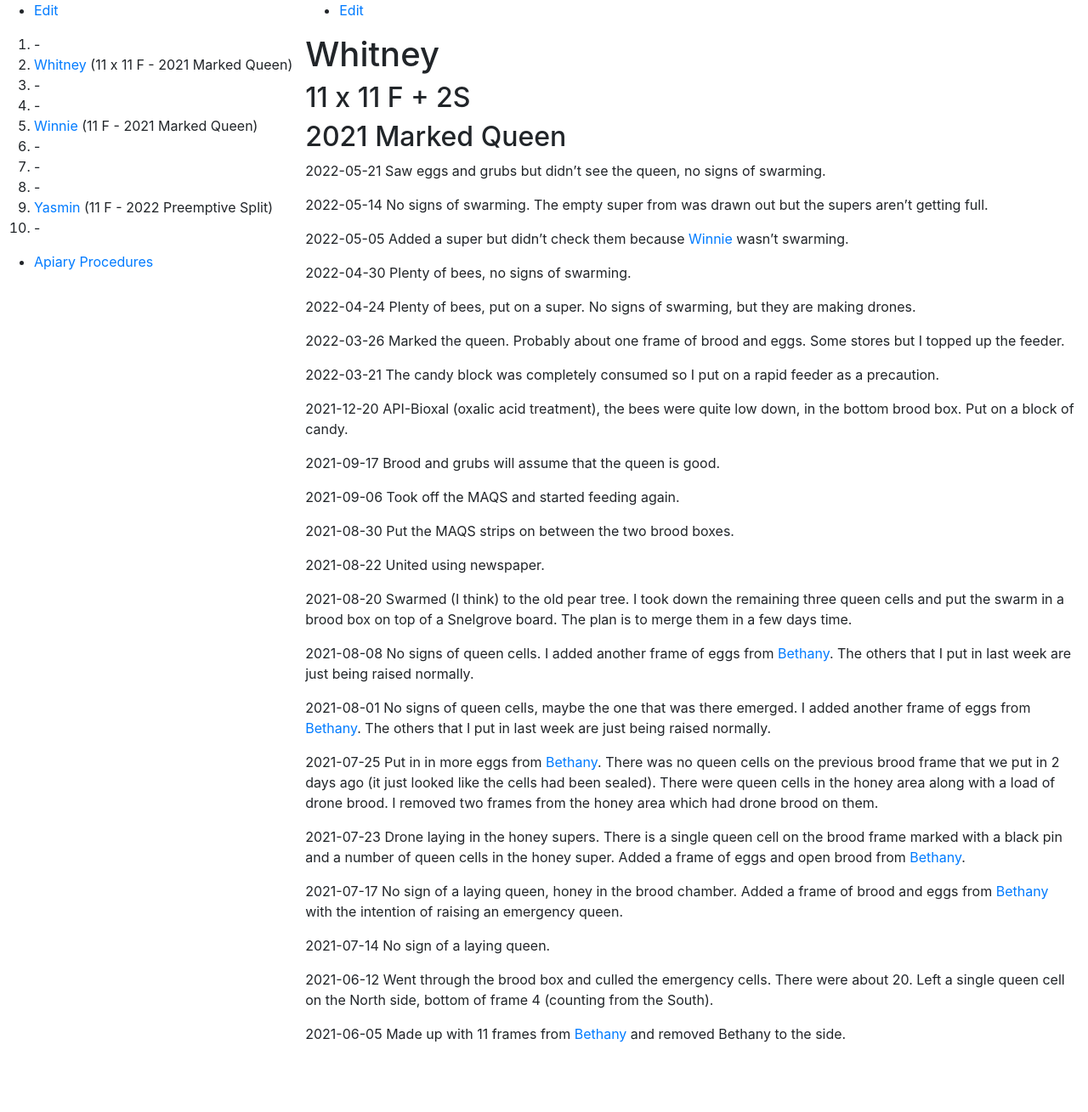
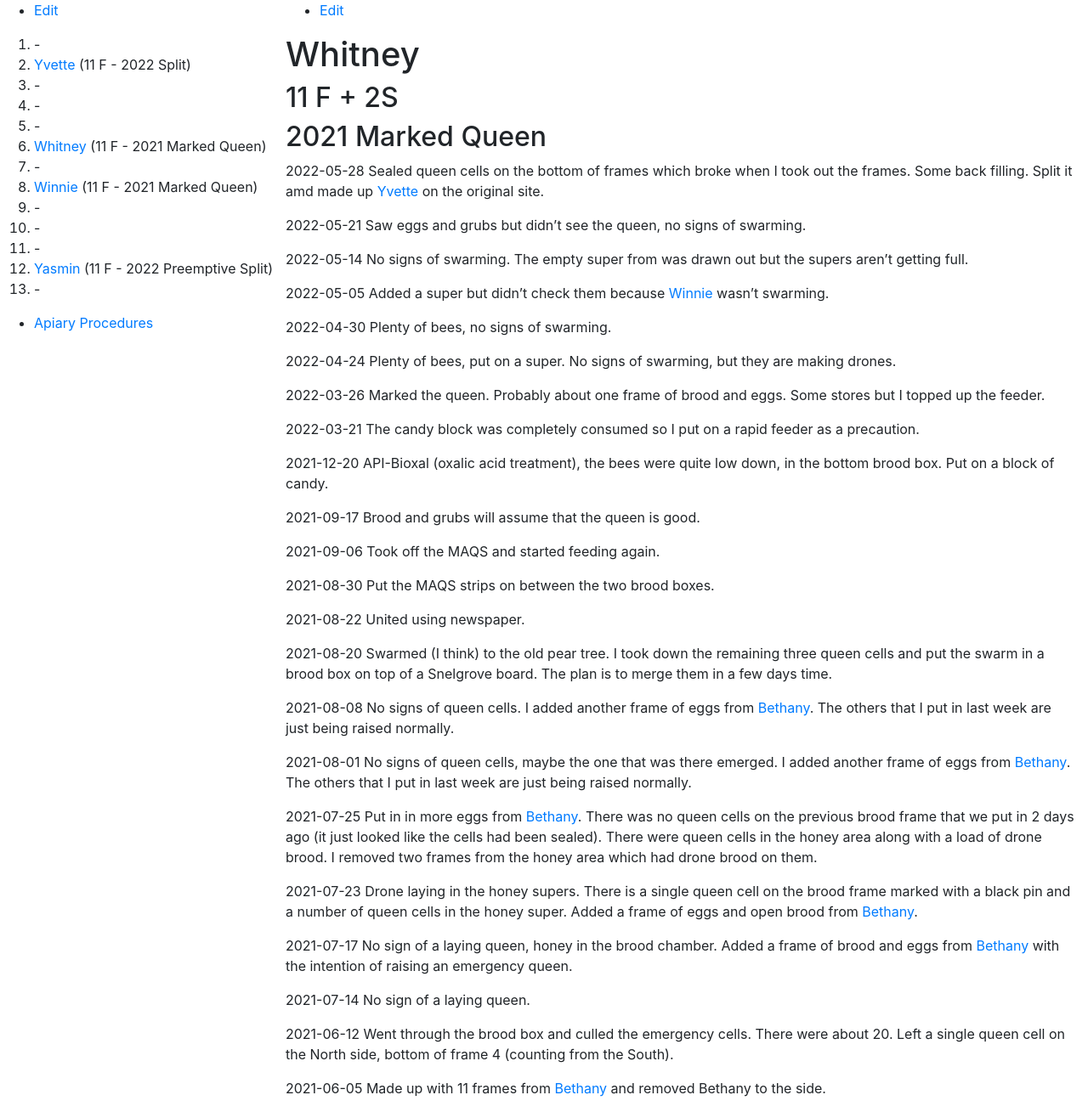
Before and after one commit to joejcollins/rhapsody-angel, a Jekyll site: the page built from queens/2021-whitney.md, in a window 1280 px wide. Shown: the whole page at 85% size. Built offline with Jekyll 4.4.1, drawn with Linux system fonts in a browser that asks for light colours; our own code applies the rules of GitHub Pages for plain Markdown files; before the commit the page ends 1245 px from its top, so only the background shows below that.

Commit message:
Inspection notes

```diff
--- a/_includes/apiary.md
+++ b/_includes/apiary.md
@@ -1,8 +1,11 @@
 * [Edit](https://github.com/joejcollins/rhapsody-angel/edit/master/_includes/apiary.md)
 
 1. -
-1. [Whitney]({{ site.baseurl }}/queens/2021-whitney.html) (11 x 11 F - 2021 Marked Queen)
+1. [Yvette]({{ site.baseurl }}/queens/2022-yvette.html) (11 F - 2022 Split)
 1. -
+1. -
+1. -
+1. [Whitney]({{ site.baseurl }}/queens/2021-whitney.html) (11 F - 2021 Marked Queen)
 1. -
 1. [Winnie]({{ site.baseurl }}/queens/2021-winnie.html) (11 F - 2021 Marked Queen)
 1. -
--- a/queens/2021-whitney.md
+++ b/queens/2021-whitney.md
@@ -1,8 +1,10 @@
 # Whitney
 
-## 11 x 11 F + 2S
+## 11 F + 2S
 
 ## 2021 Marked Queen
+
+2022-05-28 Sealed queen cells on the bottom of frames which broke when I took out the frames.  Some back filling.  Split it amd made up [Yvette]({{ site.baseurl }}/queens/2022-yvette.html) on the original site.
 
 2022-05-21 Saw eggs and grubs but didn't see the queen, no signs of swarming.
 
```
Also changed, not shown: queens/2021-winnie.md (+2 -0 lines), queens/2022-yvette.md (added, +9 -0 lines), 2 other files.
